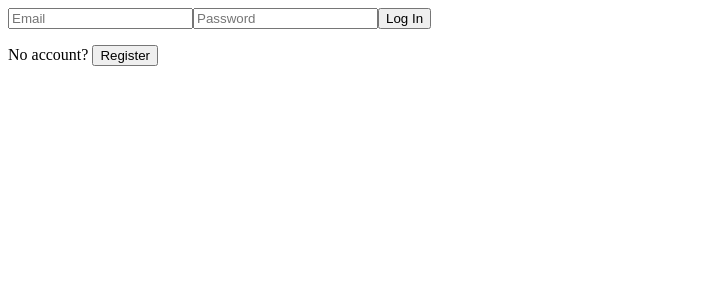
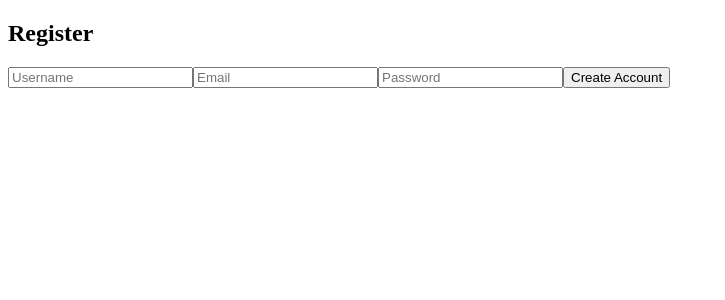
Before and after one commit to JadSantel/mern-notes-app, a React app in the folder frontend/: page /register in a window 1280 px wide. Shown: the top 300 px of the page, without its empty margins (0-725 px from the left). Built offline with nearby package versions, Linux system fonts and the light colour scheme; the HTML template or start-up script is replaced by a standard one.

Commit message:
8f. Routing + route guard

```diff
--- a/frontend/src/App.jsx
+++ b/frontend/src/App.jsx
@@ -1,23 +1,20 @@
-import { useState } from "react";
+import { BrowserRouter, Navigate, Route, Routes } from "react-router-dom";
+import PrivateRoute from "./components/PrivateRoute";
+import Dashboard from "./pages/Dashboard";
 import Login from "./pages/Login";
 import Register from "./pages/Register";
 
 export default function App() {
-  const [isLogin, setIsLogin] = useState(true);
-
   return (
-    <div>
-      {isLogin ? (
-        <Login />
-      ) : (
-        <Register onSwitch={() => setIsLogin(true)} />
-      )}
-      <p>
-        {isLogin ? "No account?" : "Already have an account?"}{" "}
-        <button type="button" onClick={() => setIsLogin(!isLogin)}>
-          {isLogin ? "Register" : "Log In"}
-        </button>
-      </p>
-    </div>
+    <BrowserRouter>
+      <Routes>
+        <Route path="/login" element={<Login />} />
+        <Route path="/register" element={<Register />} />
+        <Route element={<PrivateRoute />}>
+          <Route path="/" element={<Dashboard />} />
+        </Route>
+        <Route path="*" element={<Navigate to="/login" replace />} />
+      </Routes>
+    </BrowserRouter>
   );
 }
--- /dev/null
+++ b/frontend/src/components/PrivateRoute.jsx
@@ -0,0 +1,12 @@
+import { Navigate, Outlet } from "react-router-dom";
+import { useAuth } from "../context/AuthContext";
+
+export default function PrivateRoute() {
+  const { user, loading } = useAuth();
+
+  if (loading) {
+    return <p>Loading...</p>;
+  }
+
+  return user ? <Outlet /> : <Navigate to="/login" replace />;
+}
--- /dev/null
+++ b/frontend/src/pages/Dashboard.jsx
@@ -0,0 +1,22 @@
+import { useNavigate } from "react-router-dom";
+import { useAuth } from "../context/AuthContext";
+
+export default function Dashboard() {
+  const { user, logout } = useAuth();
+  const navigate = useNavigate();
+
+  const handleLogout = () => {
+    logout();
+    navigate("/login");
+  };
+
+  return (
+    <div>
+      <h1>Dashboard</h1>
+      <p>Welcome, {user?.username || "user"}!</p>
+      <button type="button" onClick={handleLogout}>
+        Log Out
+      </button>
+    </div>
+  );
+}
--- a/frontend/src/pages/Login.jsx
+++ b/frontend/src/pages/Login.jsx
@@ -1,18 +1,20 @@
-import { useEffect, useState } from "react";
+import { useState } from "react";
+import { useNavigate } from "react-router-dom";
 import { useAuth } from "../context/AuthContext";
-import api from "../api/axios";
 
 export default function Login() {
   const [email, setEmail] = useState("");
   const [password, setPassword] = useState("");
   const [error, setError] = useState("");
   const { login } = useAuth();
+  const navigate = useNavigate();
 
   const handleSubmit = async (e) => {
     e.preventDefault();
     setError("");
     try {
       await login(email, password);
+      navigate("/");
     } catch (err) {
       setError(err.response?.data?.message || "Login failed");
     }
@@ -24,6 +26,9 @@ export default function Login() {
       <input type="password" placeholder="Password" value={password} onChange={(e) => setPassword(e.target.value)} />
       {error && <p style={{ color: "red" }}>{error}</p>}
       <button type="submit">Log In</button>
+      <p>
+        No account? <a href="/register">Create one</a>
+      </p>
     </form>
   );
 }
```
Also changed, not shown: 1 other file (tests, documents, lock files or other folders).
